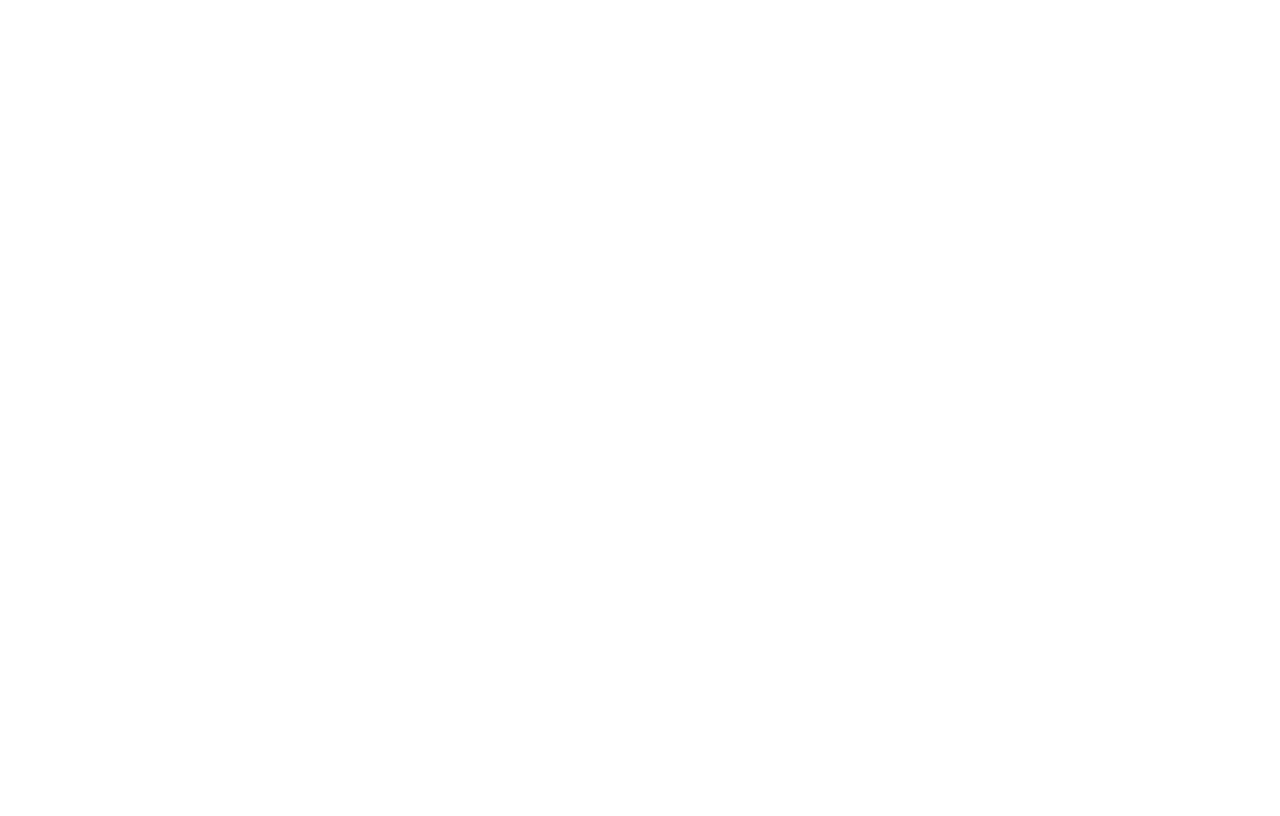
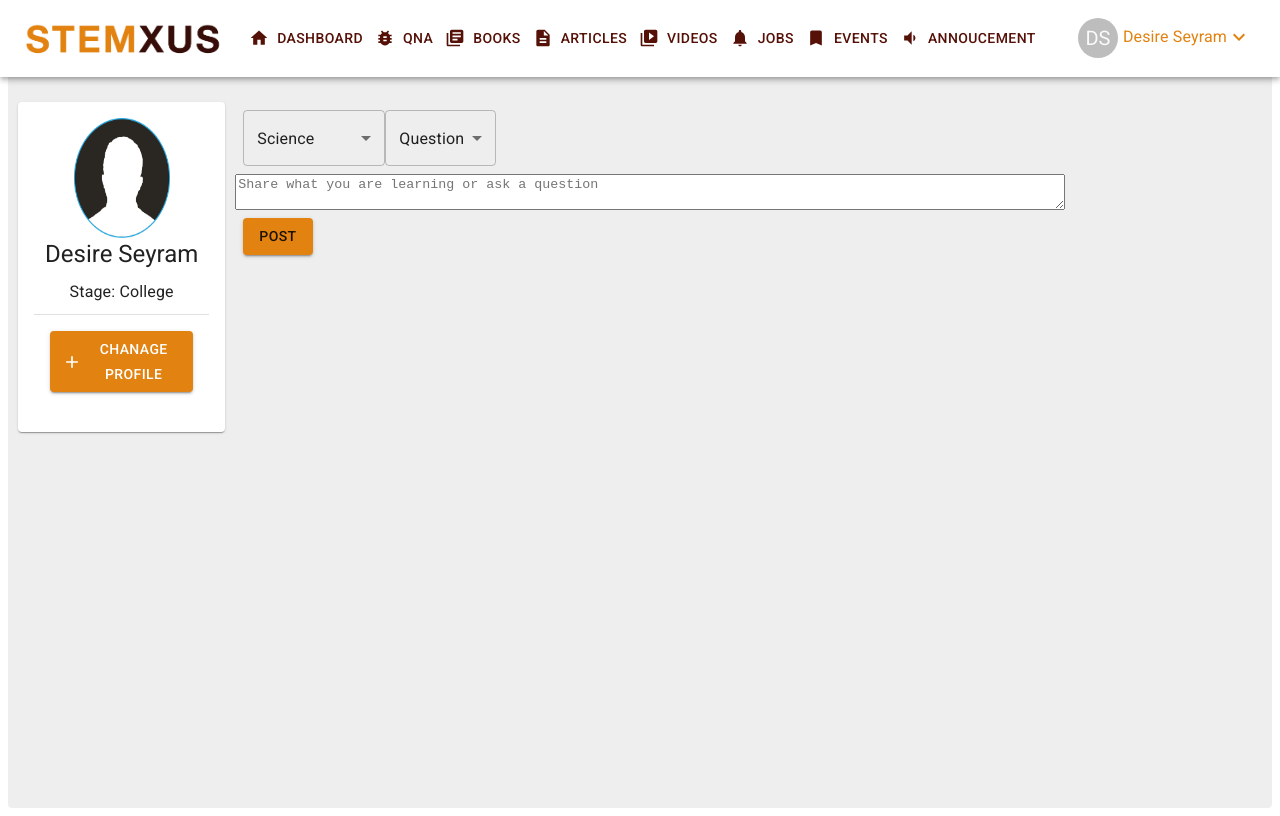
Before and after one commit to gid-code/team-337-frontend, a React (Create React App) app: page /dashboard in a window 1280 px wide. Built offline with nearby package versions, Linux system fonts and the light colour scheme.

Commit message:
questions

```diff
--- a/src/App.js
+++ b/src/App.js
@@ -6,15 +6,19 @@
 import Main from "./components/Main/Main";
 import Register from "./components/auth/Register/Register";
 import Login from "./components/auth/Login/Login";
+import Qna from "./components/QNA/Qna";
+import Dashboard from "./components/Dashboard/Dashboard";
 
 function App() {
 	return (
-		<Paper elevation={0} style={{ background: grey[200] }}>
+		<Paper elevation={0} style={{ background: grey[200], minHeight: "100vh" }}>
 			<Router>
 				<Switch>
 					<Route exact path="/" component={Main} />
 					<Route exact path="/register" component={Register} />
 					<Route exact path="/login" component={Login} />
+					<Route exact path="/dashboard" component={Dashboard} />
+					<Route exact path="/qna" component={Qna} />
 					<Route exact path="/books" component={Books} />
 				</Switch>
 			</Router>
--- /dev/null
+++ b/src/components/Dashboard/Dashboard.js
@@ -0,0 +1,116 @@
+import {
+	Box,
+	Button,
+	Card,
+	CardContent,
+	Divider,
+	Grid,
+	Select,
+	TextareaAutosize,
+	Toolbar,
+	Typography,
+} from "@material-ui/core";
+import { AddOutlined } from "@material-ui/icons";
+import React, { Component, Fragment } from "react";
+import Navbar from "../Navbar";
+import profile from "../../assets/img/profile.png";
+
+export default class Dashboard extends Component {
+	render() {
+		return (
+			<Fragment>
+				<Navbar />
+				<Toolbar />
+				<Grid container style={{ marginTop: 20, padding: 10 }}>
+					<Grid
+						item
+						container
+						xs={false}
+						sm={1}
+						md={false}
+						lg={2}
+						direction="column"
+					>
+						<Card>
+							<CardContent>
+								<Box display="flex" flexDirection="column">
+									<Box display="flex" justifyContent="center">
+										<img
+											src={profile}
+											alt="profile"
+											style={{ height: "15vh", width: "12vh" }}
+										></img>
+									</Box>
+									<Box display="flex" justifyContent="center">
+										<Typography
+											style={{ marginBottom: 10 }}
+											component="h1"
+											gutterBottom
+											variant="h5"
+										>
+											Desire Seyram
+										</Typography>
+									</Box>
+									<Box display="flex" justifyContent="center">
+										<Typography style={{ marginBottom: 10 }} gutterBottom>
+											Stage: College
+										</Typography>
+									</Box>
+									<Divider />
+									<Box display="flex" justifyContent="center" m={2}>
+										<Button
+											variant="contained"
+											size="medium"
+											startIcon={<AddOutlined />}
+											color="primary"
+											style={{ color: "white" }}
+										>
+											Chanage Profile
+										</Button>
+									</Box>
+								</Box>
+							</CardContent>
+						</Card>
+					</Grid>
+					<Grid
+						item
+						container
+						sm={10}
+						md={12}
+						lg={8}
+						direction="column"
+						style={{ marginLeft: 10, marginRight: 8 }}
+					>
+						<Box display="flex" m={1}>
+							<Select native size="small" variant="outlined" id="category">
+								<option value="Science">Science</option>
+								<option value="Mathematics">Mathematics</option>
+								<option value="Technology">Technology</option>
+							</Select>
+							<Select native size="small" variant="outlined" id="type">
+								<option value="Question">Question</option>
+								<option value="Ideas">Ideas</option>
+							</Select>
+						</Box>
+						<textarea
+							rowsMin={4}
+							placeholder="Share what you are learning or ask a question"
+						></textarea>
+						<Box display="flex" m={1}>
+							<Button variant="contained" size="medium" color="primary">
+								Post
+							</Button>
+						</Box>
+
+						<Grid item container spacing={3} direction="column">
+							{/* {dbooks.map((book) => (
+                        <QuestionItem book={book} key={book.title} />
+                     ))} */}
+						</Grid>
+					</Grid>
+					<Grid item xs={false} sm={1} md={false} lg={2}></Grid>
+				</Grid>
+			</Fragment>
+		);
+	}
+}
--- a/src/components/Navbar.js
+++ b/src/components/Navbar.js
@@ -49,7 +49,7 @@
 	};
 
 	const menuitem = [
-		["Dashboard", <Home />, "/"],
+		["Dashboard", <Home />, "/dashboard"],
 		["QnA", <BugReport />, "/qna"],
 		["Books", <LibraryBooks />, "/books"],
 		["Articles", <Description />, "/articles"],
--- /dev/null
+++ b/src/components/QNA/Qna.js
@@ -0,0 +1,58 @@
+import { Grid, Toolbar, Typography } from "@material-ui/core";
+import React, { Component, Fragment } from "react";
+import Navbar from "../Navbar";
+import QuestionItem from "./QuestionItem";
+
+export default class Qna extends Component {
+	render() {
+		const dbooks = [
+			{
+				title: "Science",
+				question:
+					"Lorem ipsum dolor, sit amet consectetur adipisicing elit. Amet sapiente modi unde inventore.",
+			},
+
+			{
+				title: "Technology",
+				question: "Lorem ipsum dolor, sit amet consectetur adipisicing elit.",
+			},
+
+			{
+				title: "Mathematics",
+				question: "Lorem ipsum dolor, sit amet consectetur ",
+			},
+			{
+				title: "Engineering",
+				question:
+					"Lorem ipsum dolor, sit amet consectetur adipisicing elit. Architecto laudantium consectetur eos vitae esse quo, quas aliquid",
+			},
+		];
+		return (
+			<div>
+				<Fragment>
+					<Navbar />
+					<Toolbar />
+					<Grid container style={{ marginTop: 20, padding: 10 }}>
+						<Grid item xs={false} sm={1} md={false} lg={2}></Grid>
+						<Grid item container sm={10} md={12} lg={8} direction="column">
+							<Typography
+								style={{ marginBottom: 20 }}
+								component="h1"
+								gutterBottom
+								variant="h5"
+							>
+								Question Bank
+							</Typography>
+							<Grid item container spacing={3} direction="column">
+								{dbooks.map((book) => (
+									<QuestionItem book={book} key={book.title} />
+								))}
+							</Grid>
+						</Grid>
+						<Grid item xs={false} sm={1} md={false} lg={2}></Grid>
+					</Grid>
+				</Fragment>
+			</div>
+		);
+	}
+}
--- /dev/null
+++ b/src/components/QNA/QuestionItem.js
@@ -0,0 +1,51 @@
+import {
+	Box,
+	Button,
+	Card,
+	CardActionArea,
+	CardActions,
+	CardContent,
+	CardHeader,
+	Grid,
+	Typography,
+} from "@material-ui/core";
+import { LibraryBooks } from "@material-ui/icons";
+import React, { Component } from "react";
+
+export default class QuestionItem extends Component {
+	render() {
+		const { book } = this.props;
+		return (
+			<Grid item sm={12} md={12} lg={12}>
+				<Card>
+					<CardHeader title={book.title} color="secondary" />
+					<CardActionArea>
+						<CardContent>
+							<Box display="flex">
+								<Typography
+									gutterBottom
+									variant="h6"
+									component="h2"
+									color="primary"
+								>
+									Question:
+								</Typography>
+								<Typography variant="h6">{book.question}</Typography>
+							</Box>
+						</CardContent>
+					</CardActionArea>
+					<CardActions>
+						<Button
+							variant="contained"
+							size="small"
+							startIcon={<LibraryBooks />}
+							color="primary"
+						>
+							View Answer
+						</Button>
+					</CardActions>
+				</Card>
+			</Grid>
+		);
+	}
+}
```
